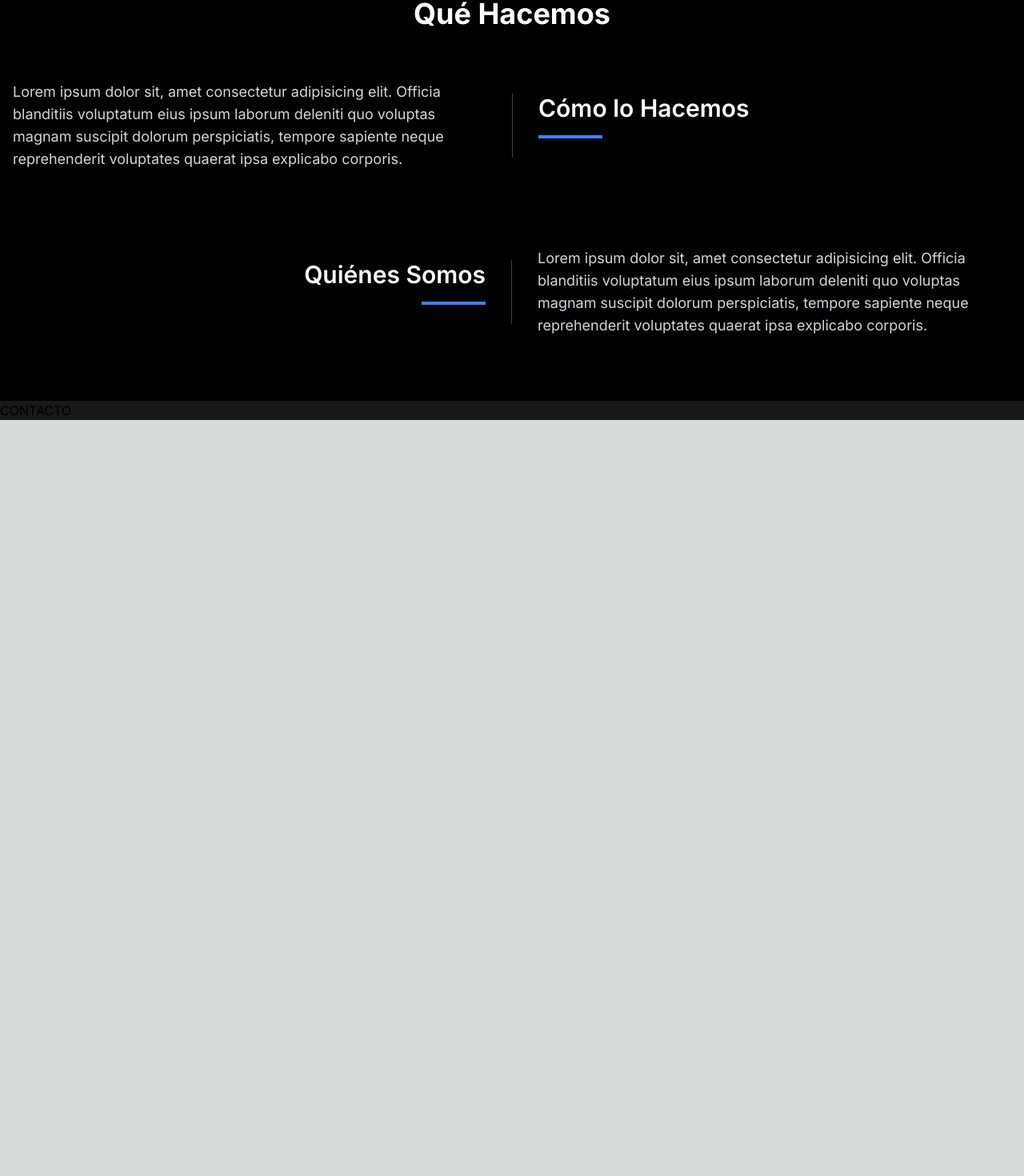
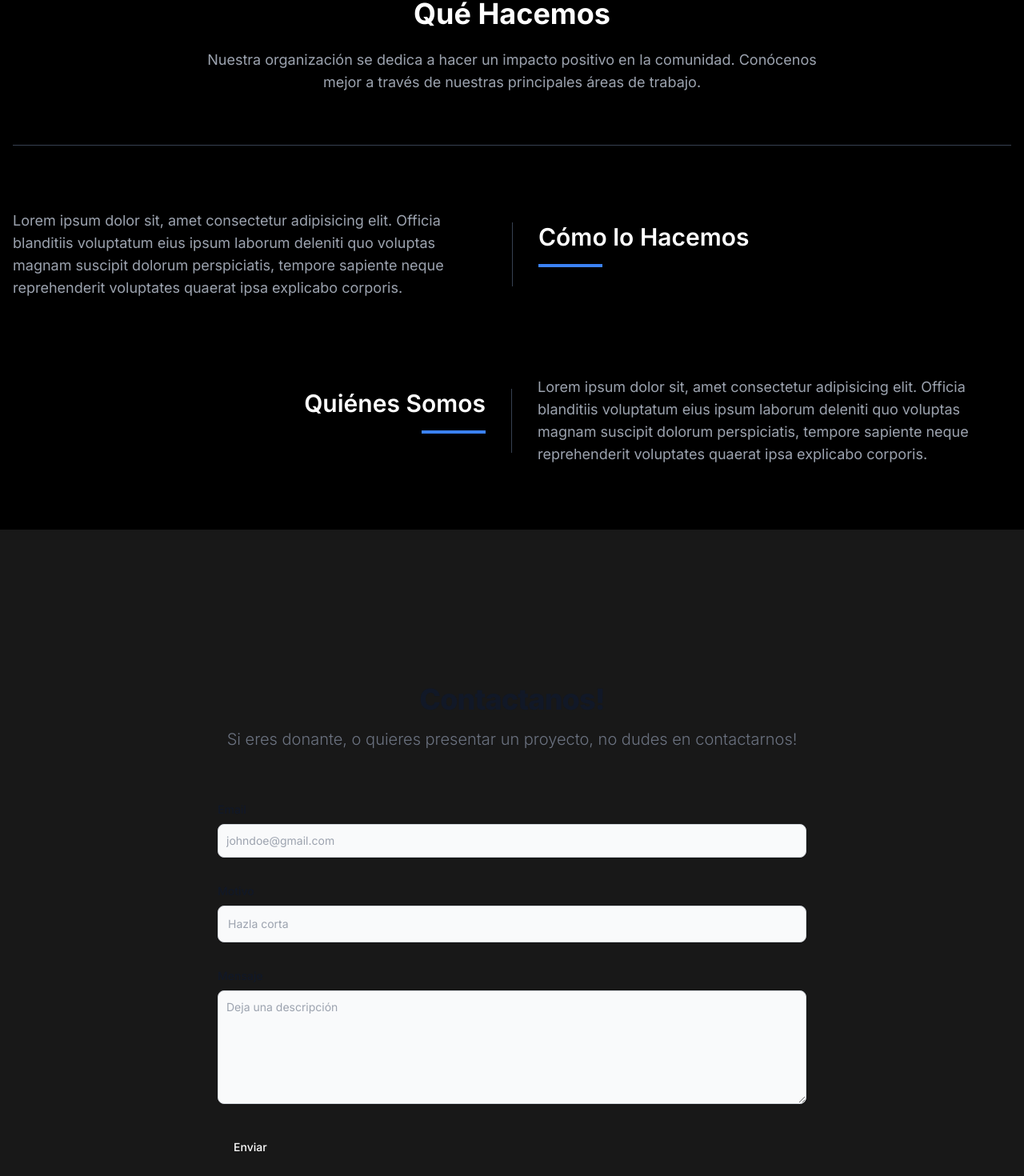
Before and after one commit to fVillaSymmes/EritisSicutWeb, a Next.js app: page / in a window 1280 px wide. Shown: the part 1546-3016 px from the top of the page at 80% size. Before the commit the page ends 2071 px from the top, so only its background shows below. Built offline with nearby package versions, Linux system fonts and the light colour scheme.

Commit message:
Apliqué cambios type-blondi como sacar contacto del navbar y aplicarlo directamente al homepage. También intenté mejorar la sección que hacemos, pero eso hay que verlo bien con blondi ya que se ve bien en web, pero no en mobil.

```diff
--- a/src/app/(general)/contacto/page.tsx
+++ /dev/null
@@ -1,27 +0,0 @@
-export default function Contacto() {
-  return (
-    <main className=''>
-      <section className=" bg-custom ">
-  <div className="py-8 lg:py-16 px-4 mx-auto max-w-screen-md">
-      <h2 className="mb-4 text-4xl tracking-tight font-extrabold text-center text-gray-900 dark:text-white">Contactanos!</h2>
-      <p className="mb-8 lg:mb-16 font-light text-center text-gray-500 dark:text-gray-400 sm:text-xl"> Si eres donante, o quieres presentar un proyecto, no dudes en contactarnos!</p>
-      <form action="#" className="space-y-8">
-          <div>
-              <label htmlFor="email" className="block mb-2 text-sm font-medium text-gray-900 dark:text-gray-300">Email</label>
-              <input type="email" id="email" className="shadow-sm bg-gray-50 border border-gray-300 text-gray-900 text-sm rounded-lg focus:ring-primary-500 focus:border-primary-500 block w-full p-2.5 dark:bg-gray-700 dark:border-gray-600 dark:placeholder-gray-400 dark:text-white dark:focus:ring-primary-500 dark:focus:border-primary-500 dark:shadow-sm-light" placeholder="johndoe@gmail.com" required/>
-          </div>
-          <div>
-              <label htmlFor="subject" className="block mb-2 text-sm font-medium text-gray-900 dark:text-gray-300">Motivo</label>
-              <input type="text" id="subject" className="block p-3 w-full text-sm text-gray-900 bg-gray-50 rounded-lg border border-gray-300 shadow-sm focus:ring-primary-500 focus:border-primary-500 dark:bg-gray-700 dark:border-gray-600 dark:placeholder-gray-400 dark:text-white dark:focus:ring-primary-500 dark:focus:border-primary-500 dark:shadow-sm-light" placeholder="Hazla corta" required/>
-          </div>
-          <div className="sm:col-span-2">
-              <label htmlFor="message" className="block mb-2 text-sm font-medium text-gray-900 dark:text-gray-300">Mensaje</label>
-              <textarea id="message" rows= {6} className="block p-2.5 w-full text-sm text-gray-900 bg-gray-50 rounded-lg shadow-sm border border-gray-300 focus:ring-primary-500 focus:border-primary-500 dark:bg-gray-700 dark:border-gray-600 dark:placeholder-gray-400 dark:text-white dark:focus:ring-primary-500 dark:focus:border-primary-500" placeholder="Deja una descripción"></textarea>
-          </div>
-          <button type="submit" className="py-3 px-5 text-sm font-medium text-center text-white rounded-lg  sm:w-fit hover:bg-slate-800  focus:outline-nonez   dark:bg-gray-700">Enviar</button>
-      </form>
-  </div>
-</section>
-    </main>
-  )
-}
--- a/src/app/page.tsx
+++ b/src/app/page.tsx
@@ -29,45 +29,121 @@ export default function HomePage() {
         </Link>
       </div>
     </section>
+    <section id="queHacemos" className="bg-negro py-12 md:py-20 mb-20 md:mb-32">
+  <div className="container mx-auto px-4">
+    <div className="max-w-3xl mx-auto text-center">
+      <h2 className="text-3xl md:text-4xl font-bold mb-4 md:mb-6 text-white">Qué Hacemos</h2>
+      <p className="text-gray-400 leading-relaxed text-base md:text-lg mb-12 md:mb-16">
+        Nuestra organización se dedica a hacer un impacto positivo en la comunidad. Conócenos mejor a través de nuestras principales áreas de trabajo.
+      </p>
+    </div>
 
-    <section id='queHacemos' className='bg-negro py-8 md:py-20'>
-  <div className='container mx-auto px-4'>
-    <h2 className='text-3xl md:text-4xl font-bold text-center mb-8 md:mb-16 text-white'>Qué Hacemos</h2>
+    <div className="border-b border-gray-700 mb-12 md:mb-20"></div>
+  </div>
 
-    <div className='space-y-16 md:space-y-24'>
-      <article className='flex flex-col md:flex-row items-center'>
-        <div className='w-full md:w-1/2 mb-6 md:mb-0 md:pr-8'>
-          <p className='text-gray-300 leading-relaxed text-base md:text-lg'>
+  <div className="container mx-auto px-4 space-y-16 md:space-y-24">
+    <article className="flex flex-col md:flex-row items-center">
+      <div className="w-full md:w-1/2 mb-6 md:mb-0 md:pr-8">
+        <p className="text-gray-400 leading-relaxed text-base md:text-lg">
           Lorem ipsum dolor sit, amet consectetur adipisicing elit. Officia
           blanditiis voluptatum eius ipsum laborum deleniti quo voluptas
           magnam suscipit dolorum perspiciatis, tempore sapiente neque
           reprehenderit voluptates quaerat ipsa explicabo corporis.
         </p>
       </div>
-        <div className='w-full md:w-1/2 md:pl-8 md:border-l md:border-gray-700'>
-          <h3 className='text-2xl md:text-3xl font-semibold text-white mb-4'>Cómo lo Hacemos</h3>
-          <div className='w-16 md:w-20 h-1 bg-blue-500 mb-6'></div>
+      <div className="w-full md:w-1/2 md:pl-8 md:border-l md:border-gray-700">
+        <h3 className="text-2xl md:text-3xl font-semibold text-white mb-4">Cómo lo Hacemos</h3>
+        <div className="w-16 md:w-20 h-1 bg-blue-500 mb-6"></div>
       </div>
     </article>
 
-      <article className='flex flex-col md:flex-row-reverse items-center'>
-        <div className='w-full md:w-1/2 mb-2   md:mb-0 md:pl-8'>
-          <p className='text-gray-300 leading-relaxed text-base md:text-lg'>
+    <article className="flex flex-col md:flex-row-reverse items-center">
+      <div className="w-full md:w-1/2 mb-6 md:mb-0 md:pl-8">
+        <p className="text-gray-400 leading-relaxed text-base md:text-lg">
           Lorem ipsum dolor sit, amet consectetur adipisicing elit. Officia
           blanditiis voluptatum eius ipsum laborum deleniti quo voluptas
           magnam suscipit dolorum perspiciatis, tempore sapiente neque
           reprehenderit voluptates quaerat ipsa explicabo corporis.
         </p>
       </div>
-        <div className='w-full md:w-1/2 md:pr-8 md:border-r md:border-gray-700 md:text-right'>
-          <h3 className='text-2xl md:text-3xl font-semibold text-white mb-4'>Quiénes Somos</h3>
-          <div className='w-16 md:w-20 h-1 bg-blue-500 mb-6 md:ml-auto'></div>
+      <div className="w-full md:w-1/2 md:pr-8 md:border-r md:border-gray-700 md:text-right">
+        <h3 className="text-2xl md:text-3xl font-semibold text-white mb-4">Quiénes Somos</h3>
+        <div className="w-16 md:w-20 h-1 bg-blue-500 mb-6 md:ml-auto"></div>
       </div>
     </article>
   </div>
+</section>
+        {/* SECCION CONTACTO */}
+      <section
+        className='bg-ESD-Black'
+        id='contacto'
+      >
+        <article className='mx-auto max-w-screen-md px-4 py-8 lg:py-16'>
+          <h2 className='text-gray-900 dark:text-white mb-4 text-center text-4xl font-extrabold tracking-tight'>
+            Contactanos!
+          </h2>
+          <p className='text-gray-500 dark:text-gray-400 mb-8 text-center font-light sm:text-xl lg:mb-16'>
+            {' '}
+            Si eres donante, o quieres presentar un proyecto, no dudes en
+            contactarnos!
+          </p>
+          <form
+            action='#'
+            className='space-y-8'
+          >
+            <div>
+              <label
+                htmlFor='email'
+                className='text-gray-900 dark:text-gray-300 mb-2 block text-sm font-medium'
+              >
+                Email
+              </label>
+              <input
+                type='email'
+                id='email'
+                className='bg-gray-50 border-gray-300 text-gray-900 focus:ring-primary-500 focus:border-primary-500 dark:bg-gray-700 dark:border-gray-600 dark:placeholder-gray-400 dark:text-white dark:focus:ring-primary-500 dark:focus:border-primary-500 dark:shadow-sm-light block w-full rounded-lg border p-2.5 text-sm shadow-sm'
+                placeholder='johndoe@gmail.com'
+                required
+              />
             </div>
+            <div>
+              <label
+                htmlFor='subject'
+                className='text-gray-900 dark:text-gray-300 mb-2 block text-sm font-medium'
+              >
+                Motivo
+              </label>
+              <input
+                type='text'
+                id='subject'
+                className='text-gray-900 bg-gray-50 border-gray-300 focus:ring-primary-500 focus:border-primary-500 dark:bg-gray-700 dark:border-gray-600 dark:placeholder-gray-400 dark:text-white dark:focus:ring-primary-500 dark:focus:border-primary-500 dark:shadow-sm-light block w-full rounded-lg border p-3 text-sm shadow-sm'
+                placeholder='Hazla corta'
+                required
+              />
+            </div>
+            <div className='sm:col-span-2'>
+              <label
+                htmlFor='message'
+                className='text-gray-900 dark:text-gray-300 mb-2 block text-sm font-medium'
+              >
+                Mensaje
+              </label>
+              <textarea
+                id='message'
+                rows={6}
+                className='text-gray-900 bg-gray-50 border-gray-300 focus:ring-primary-500 focus:border-primary-500 dark:bg-gray-700 dark:border-gray-600 dark:placeholder-gray-400 dark:text-white dark:focus:ring-primary-500 dark:focus:border-primary-500 block w-full rounded-lg border p-2.5 text-sm shadow-sm'
+                placeholder='Deja una descripción'
+              ></textarea>
+            </div>
+            <button
+              type='submit'
+              className='text-white hover:bg-slate-800 dark:bg-gray-700 rounded-lg px-5 py-3 text-center text-sm font-medium focus:outline-none sm:w-fit'
+            >
+              Enviar
+            </button>
+          </form>
+        </article>
       </section>
-    <section>CONTACTO</section>
   </main>
   )
 }
--- a/src/components/navbar/Navbar.tsx
+++ b/src/components/navbar/Navbar.tsx
@@ -6,7 +6,8 @@ import LogoEritisSicutDei from '/public/img/logoEritisSicutDei.jpeg'
 const navItems = [
   {
     text: 'Contacto',
-    url: '/contacto',
+    url: '#contacto'
+
   },
   {
     text: 'Manifiesto',
```
Lines whose indentation alone changed are shown as unchanged.
